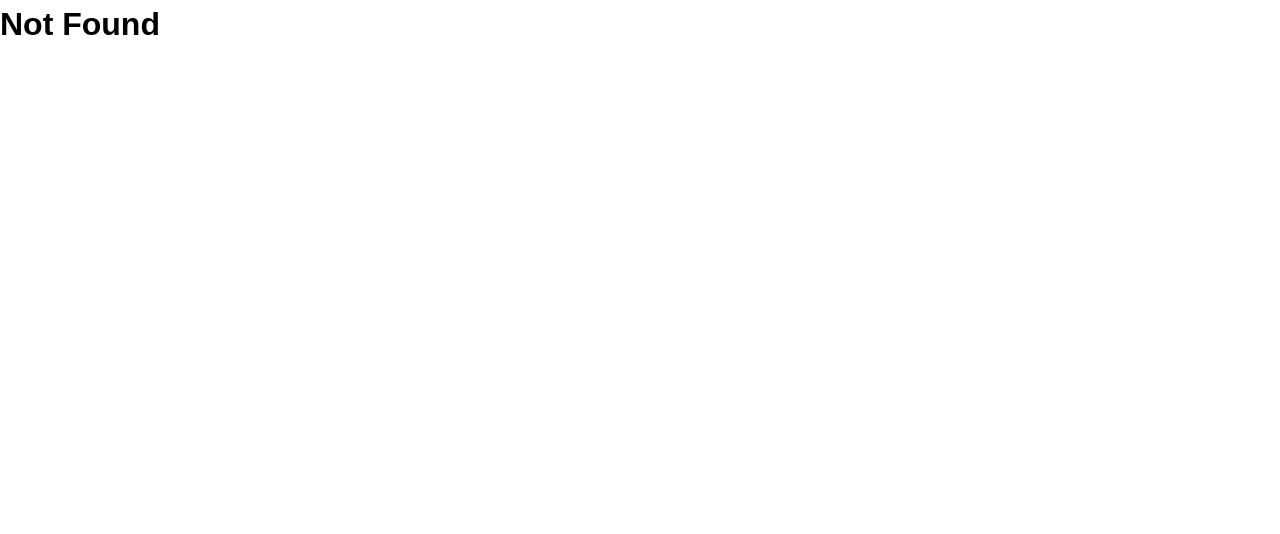
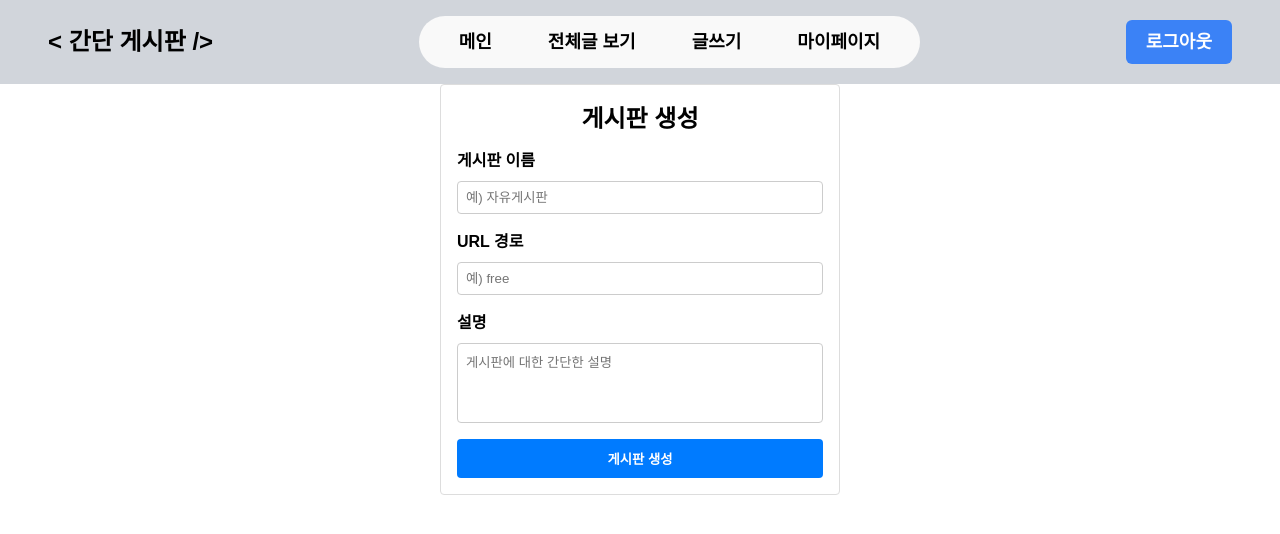
Before and after one commit to karpitony/styled-crud, a React (Vite) app in the folder client/: page /create-board in a window 1280 px wide. Shown: the top 534 px of the page. Built offline with nearby package versions, Linux system fonts and the light colour scheme; sample sign-in values are in the browser's storage.

Commit message:
feat: client단에서 게시판 관련 api 연결

```diff
--- a/client/src/Router.tsx
+++ b/client/src/Router.tsx
@@ -1,9 +1,11 @@
 import { RouterProvider, createBrowserRouter } from 'react-router';
+import PrivateRoute from '@/components/common/PrivateRoute';
 import _Layout from './pages/_Layout';
 import NotFound from './pages/NotFound';
 import MainPage from '@/pages/MainPage';
 import Login from '@/pages/Login';
 import Register from '@/pages/Register';
+import CreateBoardPage from '@/pages/CreateBoardPage';
 
 export default function Router() {
   const router = createBrowserRouter([
@@ -14,6 +16,7 @@ export default function Router() {
         { path: '/', element: <MainPage /> },
         { path: '/login', element: <Login /> },
         { path: '/register', element: <Register /> },
+        { path: '/create-board', element: (<PrivateRoute><CreateBoardPage /></PrivateRoute>) },
       ],
     },
     {
--- /dev/null
+++ b/client/src/components/CreateBoard/CreateBoard.styled.ts
@@ -0,0 +1,54 @@
+import styled from 'styled-components';
+
+export const FormContainer = styled.div`
+  width: 400px;
+  margin: 0 auto;
+  padding: 16px;
+  border: 1px solid #ddd;
+  border-radius: 4px;
+`;
+
+export const Title = styled.h2`
+  margin-bottom: 12px;
+  text-align: center;
+`;
+
+export const Form = styled.form`
+  display: flex;
+  flex-direction: column;
+`;
+
+export const Label = styled.label`
+  margin-bottom: 8px;
+  font-weight: 600;
+`;
+
+export const Input = styled.input`
+  padding: 8px;
+  margin-bottom: 16px;
+  border: 1px solid #ccc;
+  border-radius: 4px;
+`;
+
+export const Textarea = styled.textarea`
+  padding: 8px;
+  margin-bottom: 16px;
+  border: 1px solid #ccc;
+  border-radius: 4px;
+  resize: none;
+  height: 80px;
+`;
+
+export const SubmitButton = styled.button`
+  padding: 10px;
+  background-color: #007bff;
+  border: none;
+  color: white;
+  font-weight: 600;
+  border-radius: 4px;
+  cursor: pointer;
+
+  &:hover {
+    background-color: #0056b3;
+  }
+`;
--- /dev/null
+++ b/client/src/components/CreateBoard/CreateBorad.tsx
@@ -0,0 +1,92 @@
+import React, { useState } from 'react';
+import { createBoard } from '@/services/boardService';
+import * as S from './CreateBoard.styled';
+
+// 보드 생성에 필요한 필드
+interface CreateBoardFields {
+  name: string;
+  route: string;
+  description: string;
+}
+
+function CreateBoard() {
+  const [formData, setFormData] = useState<CreateBoardFields>({
+    name: '',
+    route: '',
+    description: '',
+  });
+
+  const [error, setError] = useState<string | null>(null);
+  const [success, setSuccess] = useState<string | null>(null);
+
+  // 입력값 변경 핸들러
+  const handleChange = (e: React.ChangeEvent<HTMLInputElement | HTMLTextAreaElement>) => {
+    const { name, value } = e.target;
+    setFormData((prev) => ({
+      ...prev,
+      [name]: value,
+    }));
+  };
+
+  // 폼 제출
+  const handleSubmit = async (e: React.FormEvent) => {
+    e.preventDefault();
+    setError(null);
+    setSuccess(null);
+
+    try {
+      const response = await createBoard(formData);
+      // 예: { success: true, data: { id: 10, name, route, ... } }
+      if (response.success) {
+        setSuccess('게시판이 성공적으로 생성되었습니다!');
+        // 필요 시, 목록 페이지 리다이렉트 등
+      } else {
+        setError('게시판 생성에 실패했습니다.');
+      }
+    } catch (err: unknown) {
+      console.error(err);
+      setError('오류가 발생했습니다.');
+    }
+  };
+
+  return (
+    <S.FormContainer>
+      <S.Title>게시판 생성</S.Title>
+      {error && <div style={{ color: 'red', marginBottom: '8px' }}>{error}</div>}
+      {success && <div style={{ color: 'green', marginBottom: '8px' }}>{success}</div>}
+
+      <S.Form onSubmit={handleSubmit}>
+        <S.Label htmlFor="name">게시판 이름</S.Label>
+        <S.Input
+          id="name"
+          name="name"
+          value={formData.name}
+          onChange={handleChange}
+          placeholder="예) 자유게시판"
+        />
+
+        <S.Label htmlFor="route">URL 경로</S.Label>
+        <S.Input
+          id="route"
+          name="route"
+          value={formData.route}
+          onChange={handleChange}
+          placeholder="예) free"
+        />
+
+        <S.Label htmlFor="description">설명</S.Label>
+        <S.Textarea
+          id="description"
+          name="description"
+          value={formData.description}
+          onChange={handleChange}
+          placeholder="게시판에 대한 간단한 설명"
+        />
+
+        <S.SubmitButton type="submit">게시판 생성</S.SubmitButton>
+      </S.Form>
+    </S.FormContainer>
+  );
+}
+
+export default CreateBoard;
--- /dev/null
+++ b/client/src/components/Main/BoardItem.tsx
@@ -0,0 +1,46 @@
+import styled from 'styled-components';
+import { Board } from '@/models/board';
+
+interface BoardItemProps {
+  board: Board;
+}
+
+function BoardItem({ board }: BoardItemProps) {
+  return (
+    <Card>
+      <BoardTitle>{board.name}</BoardTitle>
+      <RouteText>경로: {board.route}</RouteText>
+      <Description>{board.description}</Description>
+      {/*
+        나중에 최신글 5개 등 추가
+        -> <RecentPosts> ... </RecentPosts>
+      */}
+    </Card>
+  );
+}
+
+export default BoardItem;
+
+// 스타일드 컴포넌트들
+const Card = styled.div`
+  border: 1px solid #ddd;
+  padding: 16px;
+  border-radius: 4px;
+  margin-bottom: 12px;
+`;
+
+const BoardTitle = styled.h2`
+  margin: 0 0 8px;
+  color: #0066cc;
+`;
+
+const RouteText = styled.p`
+  margin: 4px 0;
+  font-size: 14px;
+  color: #555;
+`;
+
+const Description = styled.p`
+  margin: 4px 0;
+  color: #333;
+`;
--- /dev/null
+++ b/client/src/components/Main/BoardList.tsx
@@ -0,0 +1,61 @@
+import { useEffect, useState } from 'react';
+import styled from 'styled-components';
+import { getBoardList } from "@/services/boardService";
+import { Board } from "@/models/board";
+import BoardItem from "@/components/Main/BoardItem";
+
+export default function Boardlist() {
+  const [boards, setBoards] = useState<Board[]>([]);
+  const [loading, setLoading] = useState<boolean>(false);
+  const [error, setError] = useState<string | null>(null);
+
+  useEffect(() => {
+    const fetchBoards = async () => {
+      setLoading(true);
+      setError(null);
+      try {
+        // boardService에서 GET /board API 호출
+        const response = await getBoardList();
+        if (response.success) {
+          if (response.data.length === 0) {
+            setError('게시판 목록이 존재하지 않습니다.');
+          }
+          setBoards(response.data);
+        } else {
+          setError('게시판 목록을 불러오지 못했습니다.');
+        }
+      } catch (err) {
+        console.error(err);
+        setError('게시판 목록 조회 중 에러가 발생했습니다.');
+      } finally {
+        setLoading(false);
+      }
+    };
+
+    fetchBoards();
+  }, []);
+
+  if (loading) return <div>로딩 중...</div>;
+  if (error) return <div>{error}</div>;
+
+  return (
+    <Container>
+      <Title>Board List</Title>
+      {boards.map((board) => (
+        <BoardItem key={board.id} board={board} />
+      ))}
+    </Container>
+  );
+}
+
+// 스타일드 컴포넌트 예시
+const Container = styled.div`
+  margin: 20px auto;
+  max-width: 600px;
+`;
+
+const Title = styled.h1`
+  margin-bottom: 16px;
+  color: #333;
+  text-align: center;
+`;
--- /dev/null
+++ b/client/src/components/common/PrivateRoute.tsx
@@ -0,0 +1,19 @@
+import { Navigate } from 'react-router';
+
+interface PrivateRouteProps {
+  children: JSX.Element; // 보호할 컴포넌트(페이지)
+}
+
+export default function PrivateRoute({ children }: PrivateRouteProps) {
+  // 인증 여부 판단 로직 (예: 로컬 스토리지 토큰 확인)
+  const token = localStorage.getItem('token');
+  const isLoggedIn = !!token;  // 토큰 존재 여부로 간단히 판단
+
+  if (!isLoggedIn) {
+    // 로그인 안 됨 -> /login 페이지로 리다이렉트
+    return <Navigate to="/login" replace />;
+  }
+
+  // 로그인됨 -> 원래 렌더링하려던 페이지 반환
+  return children;
+}
--- /dev/null
+++ b/client/src/models/board.ts
@@ -0,0 +1,21 @@
+// 보드 제작 요청 모델
+export interface CreateBoardRequest {
+  name: string;
+  route: string;
+  description: string;
+}
+
+// 보드 목록 응답 모델
+export interface BoardListResponse {
+  success: boolean,
+  message: string,
+  data: Board[]
+}
+
+// 보드 모델
+export interface Board {
+  id: number,
+  name: string,
+  route: string,
+  description: string
+}
--- /dev/null
+++ b/client/src/pages/CreateBoardPage.tsx
@@ -0,0 +1,9 @@
+import CreateBoard from "@/components/CreateBoard/CreateBorad";
+
+export default function CreateBoardPage() {
+  return (
+    <>
+      <CreateBoard />
+    </>
+  );
+};
--- a/client/src/pages/MainPage.tsx
+++ b/client/src/pages/MainPage.tsx
@@ -1,7 +1,9 @@
+import BoardList from "@/components/Main/BoardList";
+
 export default function MainPage() {
   return (
     <div>
-      <h1>Main Page</h1>
+      <BoardList />
     </div>
   );
 }
--- /dev/null
+++ b/client/src/services/boardService.ts
@@ -0,0 +1,12 @@
+import apiConfig from "@/config/apiConfig";
+import { CreateBoardRequest } from "@/models/board";
+
+export const getBoardList = async () => {
+  const response = await apiConfig.get('/board');
+  return response.data;
+};
+
+export const createBoard = async (data: CreateBoardRequest) => {
+  const response = await apiConfig.post('/board', data);
+  return response.data;
+};
```
